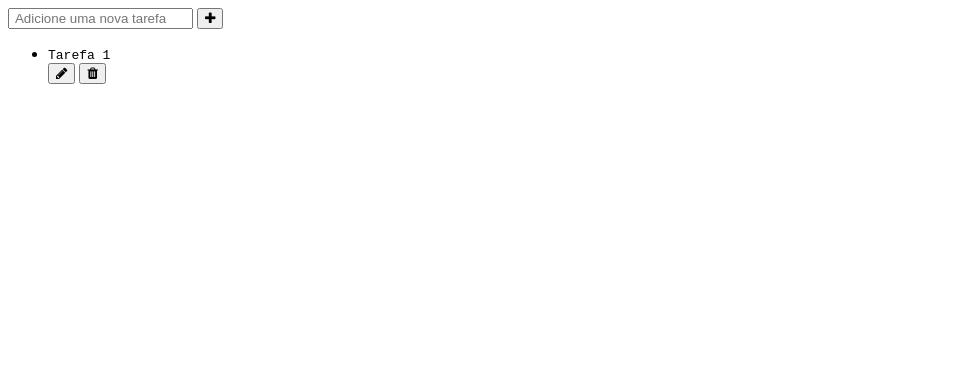
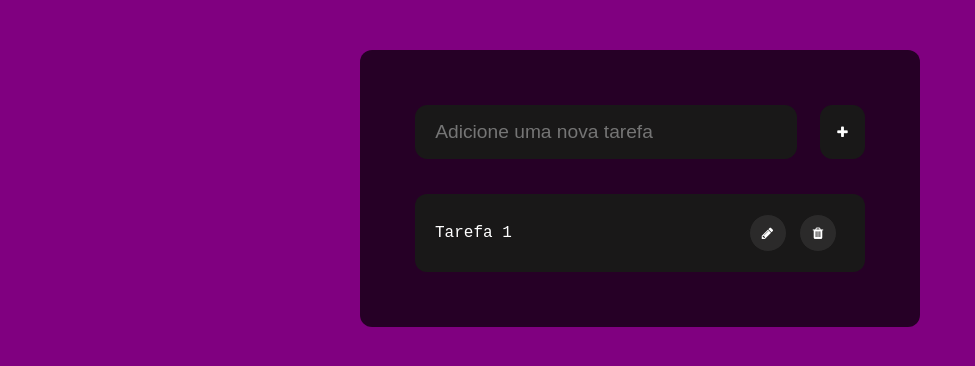
Before and after one commit to vitormendes09/Lista-de-Tarefas, a plain HTML site: page index.html in a window 1280 px wide. Shown: the whole page, without its empty margins (0-975 px from the left). Drawn offline with Linux system fonts and the light colour scheme.

Commit message:
css
criada a estilização da página

```diff
--- a/style.css
+++ b/style.css
@@ -0,0 +1,112 @@
+body{
+    background-color: purple;
+    color: #fff;
+
+    font-family: Arial, Helvetica, sans-serif;
+
+    margin: 0;
+
+    font-size: 1rem;
+
+}
+
+
+.conteudo{
+    margin: 0 auto;
+
+    width: 100%;
+    max-width: 450px;
+
+    margin-top: 50px;
+
+    margin-bottom: 50px;
+
+    background-color: rgba(0, 0, 0, 0.7);
+
+    padding: 55px;
+
+    border-radius: 12px;
+
+}
+
+.topo{
+    display: flex;
+    justify-content: space-between;
+    margin-bottom: 35px;
+
+
+}
+
+
+.topo input{
+    width: 350px;
+    padding: 15px;
+    border-radius: 12px;
+    border: 1px solid #191818;
+
+    outline: nome;
+
+    font-size: 1.2rem;
+
+    background-color: #191818;
+
+    color: #fff;
+
+}
+
+.topo  button{
+    width: 45px;
+    border-radius: 12px;
+
+    border: 1px solid #191818;
+    background-color: #191818;
+
+    color: #fff;
+
+    outline: nome;
+
+}
+
+.topo button:hover{
+    background-color: #d6d6d6;
+
+    color: black;
+
+    cursor: pointer;
+}
+
+#listaTarefas{
+
+    padding: 0;
+    margin: 0;
+}
+
+#listaTarefas li{
+    padding: 20px;
+
+    background-color: #191818;
+    border-radius: 12px;
+
+    display: flex;
+
+    justify-content: space-between;
+
+    align-items: center;
+}
+
+.btnAcao{
+    border-radius: 20px;
+    border: 1px solid #191818;
+    width: 38px;
+    height: 38px;
+
+    margin-right: 8px;
+    cursor: pointer;
+
+    background: #2b2a2a;
+    color: #fff;
+}
+
+.btnAcao:hover{
+    background-color: #3c3a3a;
+}
--- /dev/null
+++ b/tarefas.js
@@ -0,0 +1 @@
+alert('olá')
```
Also changed, not shown: index.html (+1 -0 lines).
